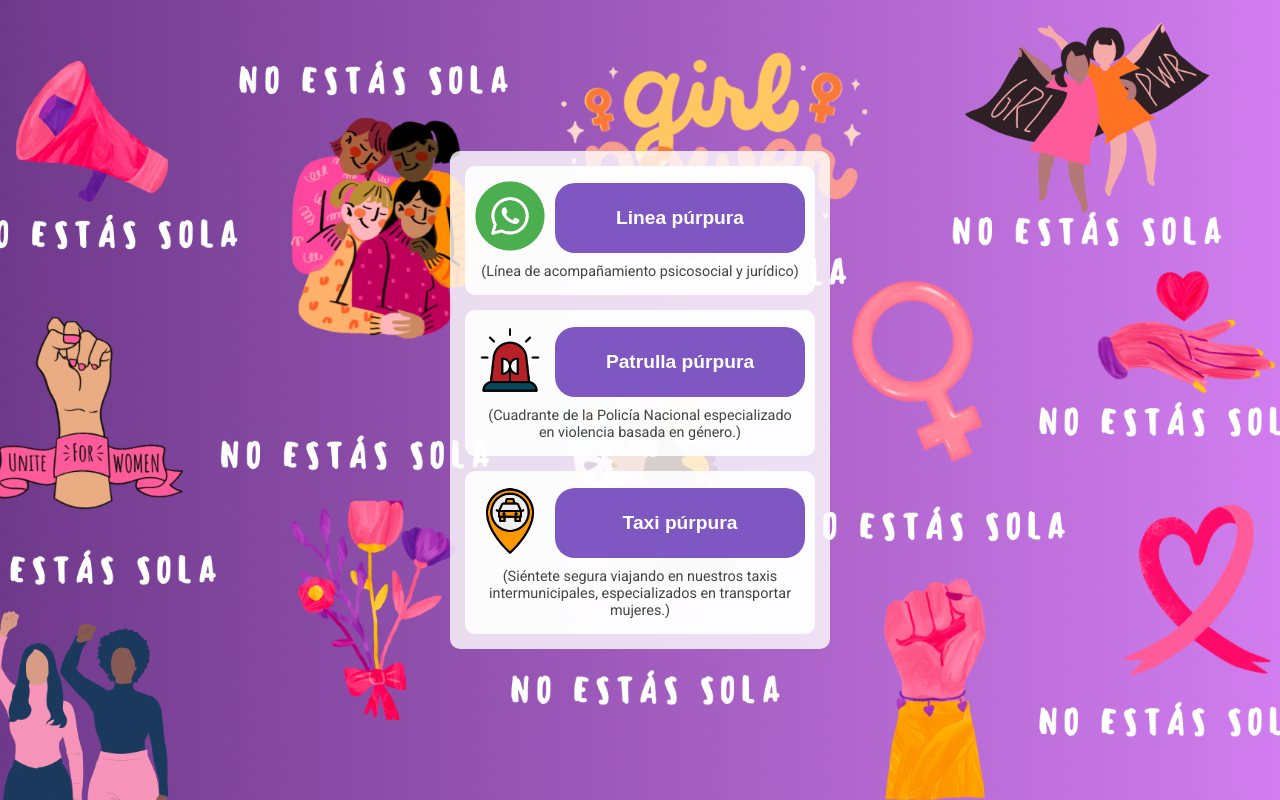
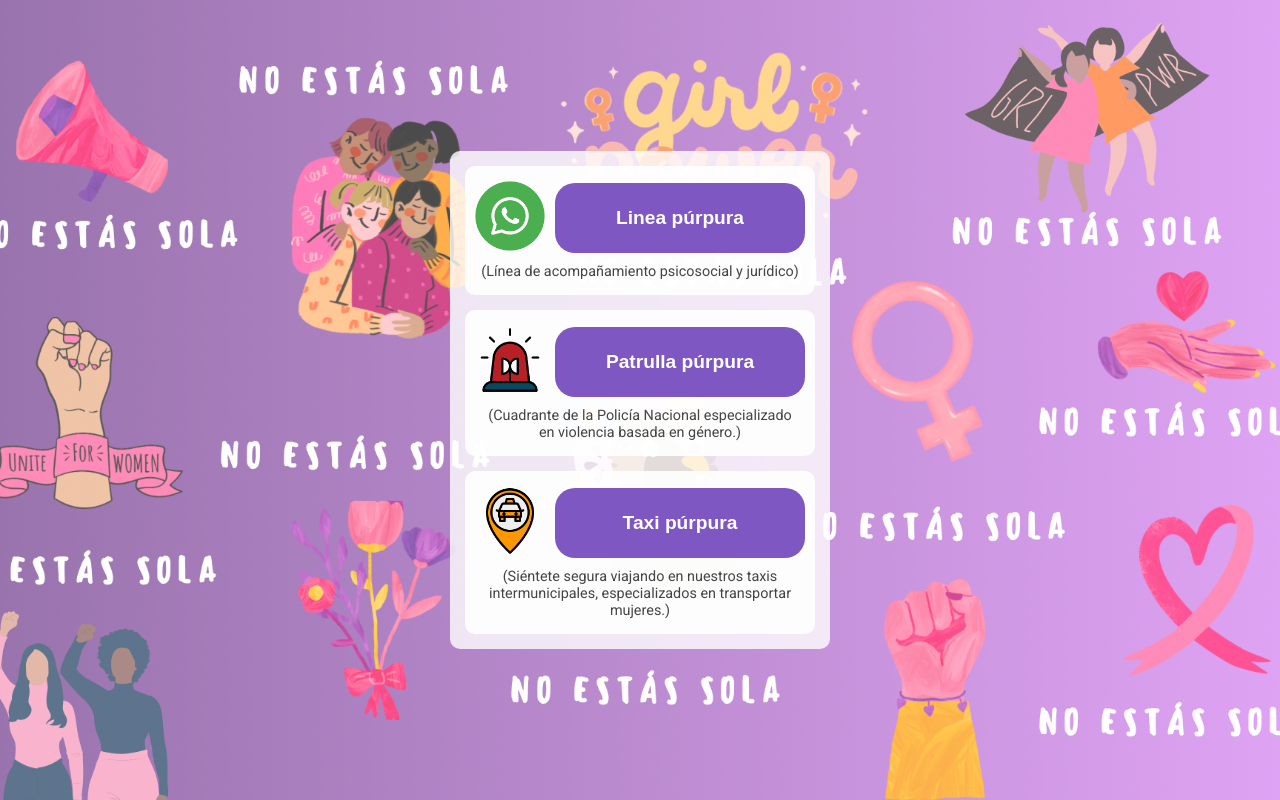
Before and after one commit to Juandoqg/Linea-Purpura, a Django app: page / in a window 1280 px wide. Run offline with Django 5.2, Linux system fonts and the light colour scheme; data comes from the database, SQL or seed files in the repository.

Commit message:
Correccion css

```diff
--- a/myapp/static/css/inicio.css
+++ b/myapp/static/css/inicio.css
@@ -3,13 +3,25 @@ body {
     font-family: 'Roboto', sans-serif;
     margin: 0;
     padding: 0;
-    background-color: #fdfcff;
+    position: relative;
     display: flex;
     justify-content: center;
     align-items: center;
     min-height: 100vh;
-    position: relative;
     overflow: hidden;
+    z-index: 1;
+}
+
+body::before {
+    content: '';
+    position: absolute;
+    top: 0;
+    left: 0;
+    width: 100%;
+    height: 100%;
+    background-color: #fdfcff; /* Color de fondo */
+    opacity: 0.7; /* Opacidad ajustada */
+    z-index: -1;
 }
 
 /* Contenedor principal */
```
